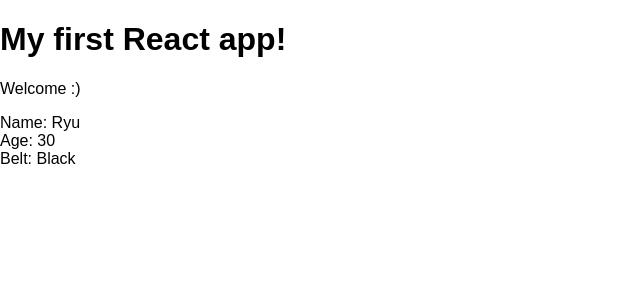
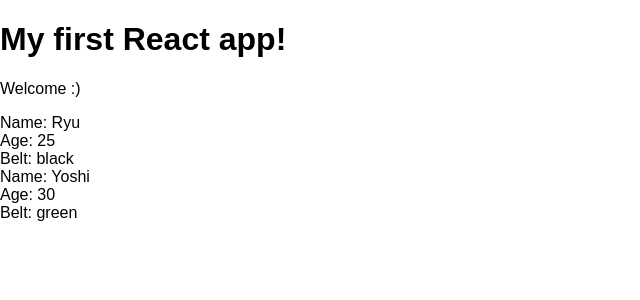
Before and after one commit to surekhasrinivasan/ReactAndReduxTutorial, a React (Create React App) app in the folder myapp/: page / in a window 1280 px wide. Shown: the top 300 px of the page, without its empty margins (0-640 px from the left). Built offline with nearby package versions, Linux system fonts and the light colour scheme.

Commit message:
Lesson-13 Props - pass data from one component (the parent) to another, nested, component(the child)

```diff
--- a/myapp/src/App.js
+++ b/myapp/src/App.js
@@ -7,7 +7,8 @@ class App extends Component {
       <div className="App">
         <h1>My first React app!</h1>
         <p>Welcome :)</p>
-        <Ninjas />
+        <Ninjas name = "Ryu" age = "25" belt = "black"/>
+        <Ninjas name = "Yoshi" age = "30" belt = "green"/>
       </div>
     );
   }
--- a/myapp/src/Ninjas.js
+++ b/myapp/src/Ninjas.js
@@ -2,11 +2,13 @@ import React, { Component } from 'react';
 
 class Ninjas extends Component {
     render() {
+        //console.log(this.props);
+        const { name, age, belt } = this.props;
         return (
             <div className = 'ninja'>
-                <div>Name: Ryu</div>
-                <div>Age: 30</div>
-                <div>Belt: Black</div>
+                <div>Name: { name }</div>
+                <div>Age: { age }</div>
+                <div>Belt: { belt }</div>
             </div>
         )
     }
```
